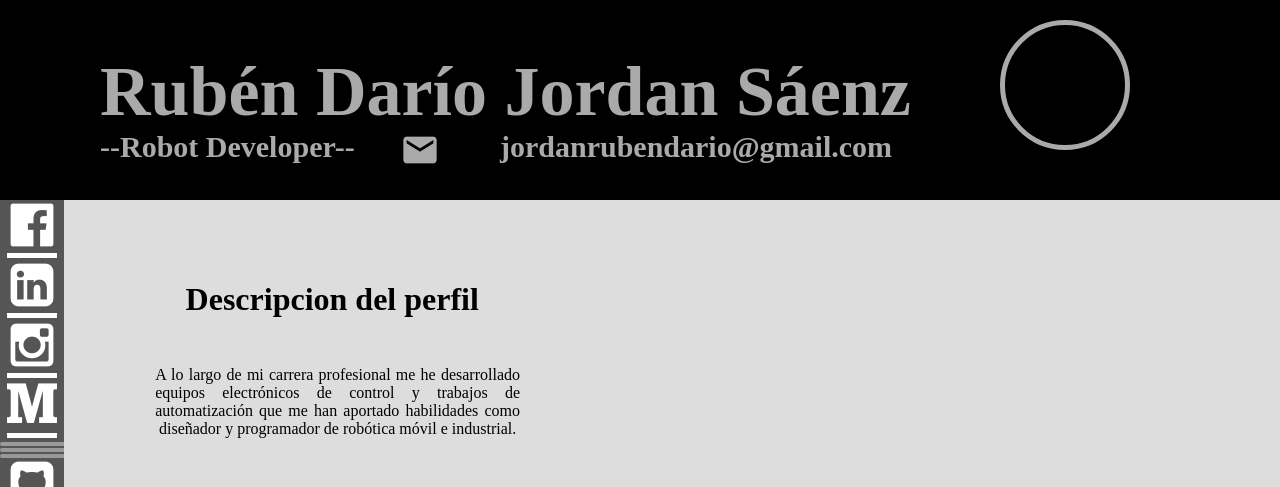
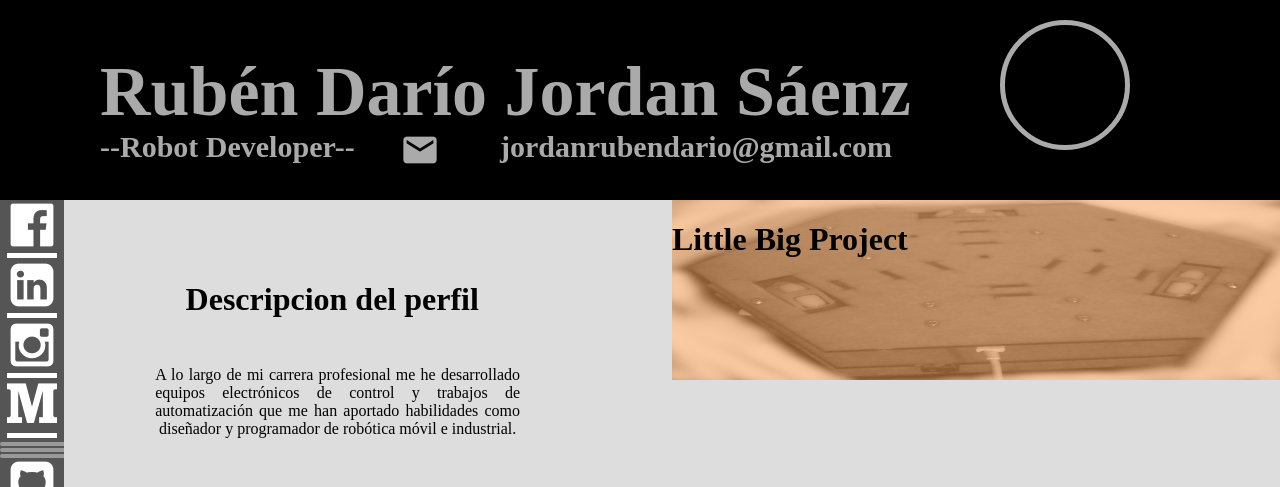
Before and after one commit to RubenRobotDev/Portafolio, a plain HTML site: page index.html in a window 1280 px wide. Shown: the top 487 px of the page. Drawn offline with nearby package versions, Linux system fonts and the light colour scheme.

Commit message:
Se agraga un primer proyecto y se ajusta en el espacio deseado

```diff
--- a/css/style.css
+++ b/css/style.css
@@ -171,3 +171,29 @@
   top: 30%;
   left: 55%;
 }
+
+.Proyectos .The-Best-Projects div{
+  height: 30%;
+  width: 100%;
+  background-color: #f79646;
+  position: absolute;
+  top: 0px;
+  left: 0px;
+}
+
+.Proyectos .The-Best-Projects div img{
+  height: 100%;
+  width: 100%;
+  position: absolute;
+  top: 0px;
+  left: 0px;
+  z-index: 0;
+  opacity: .5;
+}
+
+.Proyectos .The-Best-Projects div h1{
+  z-index: 1;
+  position: absolute;
+  top: 0px;
+  left: 0px;
+}
--- a/index.html
+++ b/index.html
@@ -91,7 +91,10 @@
          </div>
       </div>
       <div class="The-Best-Projects">
-
+        <div class="FirstProject">
+          <h1>Little Big Project</h1>
+          <img src="static/LittleBigProject.png" alt="Little big project">
+        </div>
       </div>
     </div>
   </body>
```
